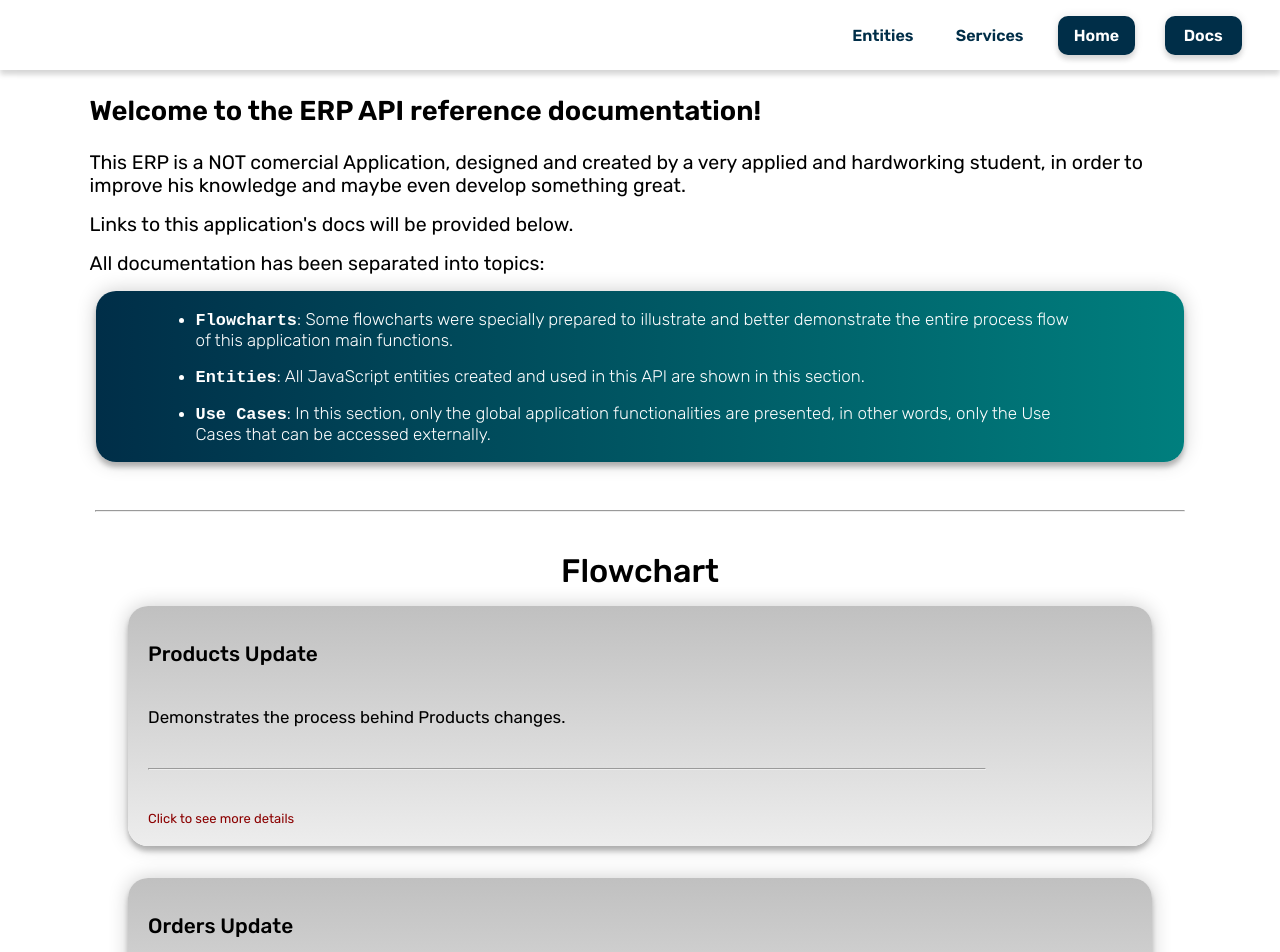
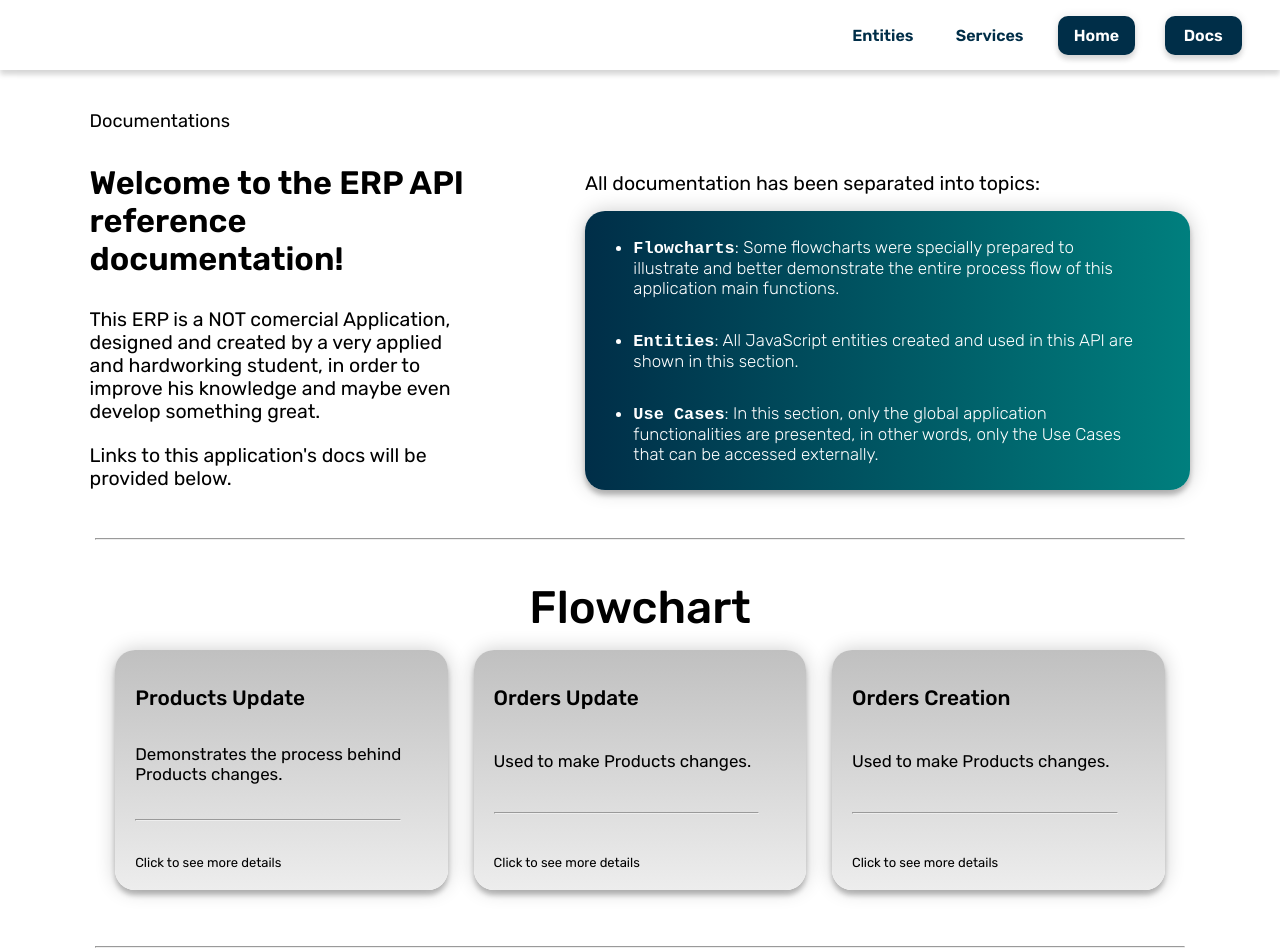
Before and after one commit to matheuscpellanda/erp-api-documentation, a React (Create React App) app: page /docs in a window 1280 px wide. Shown: the top 952 px of the page. Built offline with nearby package versions, Linux system fonts and the light colour scheme.

Commit message:
Changed documentation page

```diff
--- a/src/components/Documentations/DocumentationBox.jsx
+++ b/src/components/Documentations/DocumentationBox.jsx
@@ -5,13 +5,61 @@ import './css/DocumentationBox.css';
 
 export default class DocumentationBox extends Component {
   boxAnimation = {
-    whileHover: {
-      scale: 1.2,
-      background: 'var(--default-gradient)',
-      color: 'rgb(255, 255, 255)',
+    className: 'documentation-box',
+    whileHover: () => {
+      if (window.innerWidth) {
+        return {
+          scale: 1.1,
+          background: 'var(--default-gradient)',
+          color: 'rgb(255, 255, 255)',
+          transition: { duration: 0.15 },
+        };
+      }
+      return {};
     },
-    className: 'documentation-box',
+    onClick: () => {
+      const { history, content: { path } } = this.props;
+      this.setState({ clicked: true }, () => {
+        setTimeout(() => {
+          window.scroll(0, 0);
+          history.push(path);
+        }, 150);
+      });
+    },
+    whileInView: () => {
+      const { toOpen } = this.state;
+      if (!toOpen) {
+        this.setState({ toOpen: true });
+      }
+    },
+    animate: () => {
+      const { toOpen, clicked } = this.state;
+      if (clicked) {
+        return {
+          scale: 1.2,
+          background: 'var(--default-gradient)',
+          color: 'rgb(255, 255, 255)',
+          x: 0,
+          transition: { duration: 0.15 },
+        };
+      }
+      if (toOpen) {
+        return {
+          x: [-200, 0],
+          transition: { duration: 0.7 },
+        };
+      }
+      return {};
+    },
   };
+
+  constructor(props) {
+    super(props);
+    this.state = {
+      toOpen: false,
+      clicked: false,
+    };
+  }
 
   render() {
     const { content: { name, description } } = this.props;
@@ -32,4 +80,7 @@ DocumentationBox.propTypes = {
     description: PropTypes.string.isRequired,
     path: PropTypes.string.isRequired,
   }).isRequired,
+  history: PropTypes.shape({
+    push: PropTypes.func.isRequired,
+  }).isRequired,
 };
--- a/src/components/Documentations/DocumentationCategory.jsx
+++ b/src/components/Documentations/DocumentationCategory.jsx
@@ -5,13 +5,21 @@ import DocumentationBox from './DocumentationBox';
 
 export default class DocumentationCategory extends Component {
   render() {
-    const { data } = this.props;
+    const { data, history } = this.props;
     return (
       <div className="documentation-category">
         <h1 className="documentation-category-title">{data.title}</h1>
-        {
-          data.content.map((content) => <DocumentationBox key={content.name} content={content} />)
-        }
+        <div className="documentation-category-row">
+          {
+            data.content.map((content) => (
+              <DocumentationBox
+                key={content.name}
+                content={content}
+                history={history}
+              />
+            ))
+          }
+        </div>
         <hr className="doc-separator" />
       </div>
     );
@@ -19,6 +27,7 @@ export default class DocumentationCategory extends Component {
 }
 
 DocumentationCategory.propTypes = {
+  history: PropTypes.shape().isRequired,
   data: PropTypes.shape({
     id: PropTypes.number.isRequired,
     title: PropTypes.string.isRequired,
--- a/src/components/Documentations/css/DocumentationBox.css
+++ b/src/components/Documentations/css/DocumentationBox.css
@@ -13,7 +13,9 @@
   cursor: pointer;
   text-decoration: none;
   min-height: 30vh;
+  user-select: none;
 }
+
 .box-title {
   margin: 2vh 0 1vh;
   font-size: 1.6rem;
@@ -34,9 +36,22 @@
   font-size: 1rem;
   font-family: 'Rubik';
   font-weight: 400;
-  color: darkred;
 }
 
 .documentation-box > .doc-separator {
   margin: 1vh 0;
 }
+
+@media screen and (min-width: 781px) {
+
+  .documentation-box {
+    width: 26vw;
+    margin: 2vh 1vw;
+    box-sizing: border-box;
+  }
+
+  .documentation-box > .doc-separator {
+    width: 90%;
+  }
+
+}
--- a/src/components/Documentations/css/DocumentationCategory.css
+++ b/src/components/Documentations/css/DocumentationCategory.css
@@ -13,3 +13,25 @@
   font-family: 'Rubik';
   font-weight: 500;
 }
+
+.documentation-category-row {
+  display: flex;
+  flex-direction: column;
+  width: 100%;
+  align-items: center;
+  justify-content: flex-start;
+}
+
+@media screen and (min-width: 781px) {
+
+  .documentation-category-title {
+    font-size: 3.5rem;
+  }
+
+  .documentation-category-row {
+    width: 84vw;
+    flex-direction: row;
+    justify-content: flex-start;
+  }
+
+}
--- a/src/pages/Documentations.jsx
+++ b/src/pages/Documentations.jsx
@@ -1,3 +1,4 @@
+import PropTypes from 'prop-types';
 import React, { Component } from 'react';
 import './css/Documentations.css';
 import Footer from '../components/Footer';
@@ -14,8 +15,13 @@ export default class Documentations extends Component {
     };
   }
 
+  componentDidMount() {
+    window.scroll(0, 0);
+  }
+
   render() {
     const { menuState, toCloseMenu } = this.state;
+    const { history } = this.props;
     return (
       <>
         <Header
@@ -33,6 +39,8 @@ export default class Documentations extends Component {
           }}
         >
           <span className="label">Documentations</span>
+          <div className="doc-primary">
+            <div className="doc-resume">
               <h1 className="doc-title">Welcome to the ERP API reference documentation!</h1>
               <p>
                 This ERP is a NOT comercial Application, designed
@@ -42,6 +50,8 @@ export default class Documentations extends Component {
               <p>
                 Links to this application&apos;s docs will be provided below.
               </p>
+            </div>
+            <div className="doc-resume">
               <p>
                 All documentation has been separated into topics:
               </p>
@@ -64,10 +74,12 @@ export default class Documentations extends Component {
                   only the Use Cases that can be accessed externally.
                 </li>
               </ul>
+            </div>
+          </div>
           <hr className="doc-separator" />
           {
             documentationJson.map((obj) => (
-              <DocumentationBox key={obj.id} data={obj} />))
+              <DocumentationBox key={obj.id} data={obj} history={history} />))
           }
         </div>
         <Footer />
@@ -75,3 +87,7 @@ export default class Documentations extends Component {
     );
   }
 }
+
+Documentations.propTypes = {
+  history: PropTypes.shape().isRequired,
+};
--- a/src/pages/Home.jsx
+++ b/src/pages/Home.jsx
@@ -67,19 +67,19 @@ export default class Home extends Component {
   animationTitles = {
     className: 'home-title',
     whileInView: () => {
-      const { firstOpen } = this.state;
-      if (!firstOpen) {
+      const { toOpen } = this.state;
+      if (!toOpen) {
         this.setState({
-          firstOpen: true,
+          toOpen: true,
         });
       }
     },
     transition: { type: 'tween', duration: 2 },
     initial: { x: -200 },
     animate: () => {
-      const { firstOpen } = this.state;
+      const { toOpen } = this.state;
       let resp = {};
-      if (firstOpen) {
+      if (toOpen) {
         resp = { x: [-200, 0] };
       }
       return resp;
@@ -89,9 +89,9 @@ export default class Home extends Component {
   animationButtonStarted = {
     className: 'button-get-started',
     animate: () => {
-      const { firstOpen } = this.state;
+      const { toOpen } = this.state;
       let resp = {};
-      if (firstOpen) {
+      if (toOpen) {
         resp = {
           scale: 1,
           x: [40, 0],
@@ -116,10 +116,14 @@ export default class Home extends Component {
     this.state = {
       showPaymentResponse: '200',
       showOrderCreationResponse: '200',
-      firstOpen: undefined,
+      toOpen: undefined,
       menuState: 'closed',
       toCloseMenu: false,
     };
+  }
+
+  componentDidMount() {
+    window.scroll(0, 0);
   }
 
   showResponsePayment = ({ target: { innerText } }) => {
--- a/src/pages/Services.jsx
+++ b/src/pages/Services.jsx
@@ -6,6 +6,10 @@ import ServiceSidebar from '../components/ServiceSidebar';
 import './css/Services.css';
 
 export default class Services extends Component {
+  componentDidMount() {
+    window.scroll(0, 0);
+  }
+
   render() {
     const { history } = this.props;
     return (
--- a/src/pages/css/Documentations.css
+++ b/src/pages/css/Documentations.css
@@ -7,7 +7,6 @@
   width: 100%;
   max-width: 100vw;
   overflow-x: hidden;
-  /* background-color: red; */
   align-items: flex-start;
   justify-content: flex-start;
 }
@@ -34,7 +33,7 @@
   font-weight: 600;
 }
 
-.documentations > p {
+.doc-resume > p {
   font-size: 1.5rem;
   margin: 0;
   padding: 1vh 7vw;
@@ -45,7 +44,7 @@
   font-weight: 400;
 }
 
-.documentations > ul {
+.doc-resume > ul {
   display: flex;
   flex-direction: column;
   width: 85vw;
@@ -58,7 +57,7 @@
   border-radius: 20px;
 }
 
-.documentations > ul > li {
+.doc-resume > ul > li {
   font-family: 'Rubik';
   font-size: 1.3rem;
   font-weight: 300;
@@ -76,33 +75,50 @@
 
 @media screen and (min-width: 781px) {
 
-  /* .docs-body {
-    margin-top: 70px;
+  .documentations {
+    padding: 70px 0 0;
   }
 
-  .docs-category {
-    flex-direction: row;
-    justify-content: space-evenly;
-    flex-wrap: wrap;
-    margin: 2vh 0;
-    width: 70vw;
+  .doc-primary {
+    display: flex;
+    margin: 3vh 7vw 0;
+    justify-content: space-between;
   }
 
-  .doc-box {
-    width: 20vw;
-    height: 40vh;
-    margin: 10vh 0;
-    justify-content: flex-start;
+  .doc-resume {
+    display: flex;
+    flex-direction: column;
+    margin-top: 1vh;
+    align-items: center;
+    justify-content: space-between;
   }
 
-  .docs-body > hr:first-of-type {
-    width: 90%;
-    margin: 0;
+  .doc-resume:first-child {
+    width: 35%;
   }
 
-  .docs-body > hr {
-    width: 70vw;
-    margin: 5vh 0;
-  } */
+  .doc-resume:last-child {
+    width: 55%;
+  }
+
+  .doc-title {
+    font-size: 2.5rem;
+    margin: 0;
+    padding: 0 0 2vh;
+  }
+
+  .doc-resume > p {
+    text-align: start;
+    margin: 0;
+    padding: 1vh 0;
+  }
+
+  .doc-resume > ul {
+    width: 100%;
+  }
+
+  .doc-resume > ul > li {
+    margin: 2vh 3vw;
+  }
 
 }
```
Lines whose indentation alone changed are shown as unchanged.
